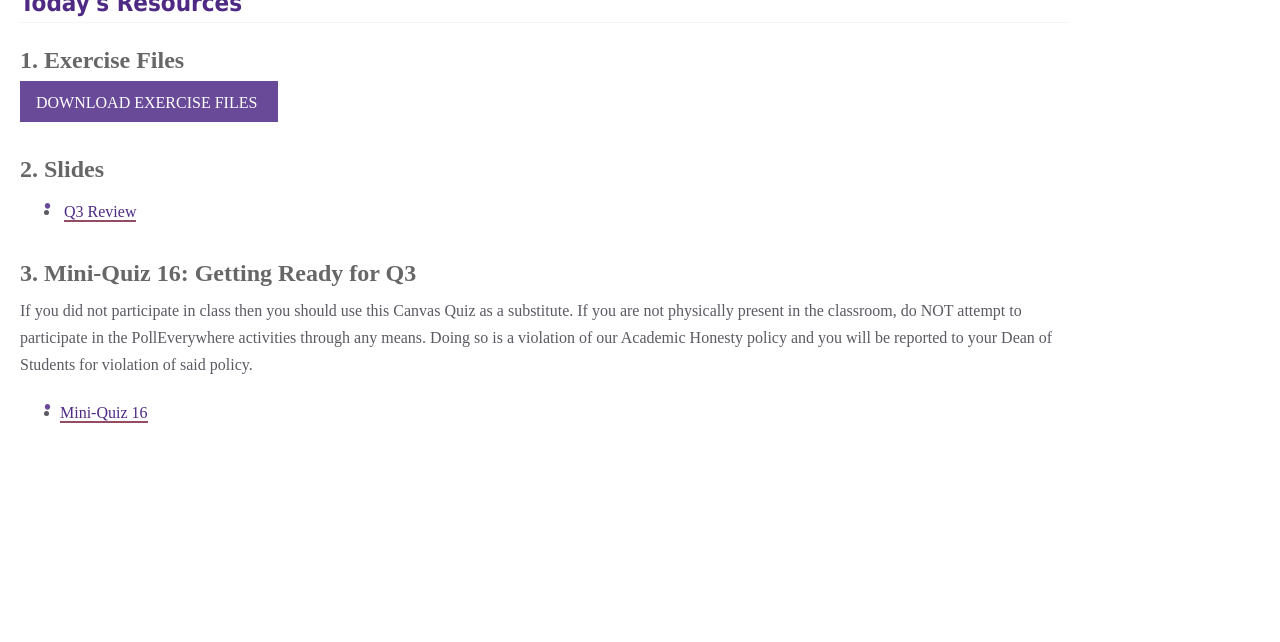
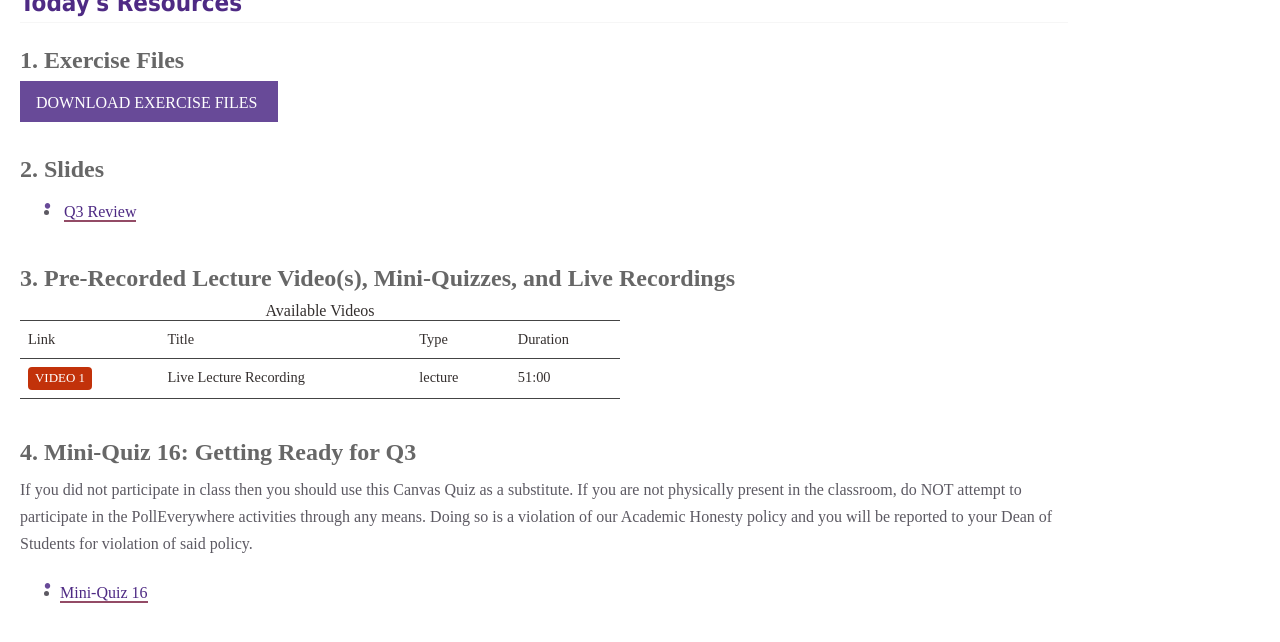
Before and after one commit to shhyou/bain-cs111-web-fork, a Jekyll site: the page built from pages/_lectures/week09_lecture03.md, in a window 1280 px wide and 900 px high, scrolled down 521 px. Shown: the top 642 px of the window. Built offline with Jekyll 4.4.1, drawn with Linux system fonts in a browser that asks for light colours; some web fonts are replaced.

Commit message:
wk9.3 vid

```diff
--- a/pages/_lectures/week09_lecture03.md
+++ b/pages/_lectures/week09_lecture03.md
@@ -15,6 +15,11 @@ mini_quiz_id: quizzes/223264
 mini_quiz_num: 16
 mini_quiz_title: Getting Ready for Q3
 exercise_url: "lecture23.zip"
+videos:
+   - url: https://northwestern.hosted.panopto.com/Panopto/Pages/Viewer.aspx?id=8eed8c54-6c04-4538-930e-b0780012e40e
+     live: 1
+     title: "Live Lecture Recording"
+     duration: "51:00"
 ---
 
 Today we'll spend most of our time reviewing for Quiz 3 by doing some practice questions. In addition to Practice Quiz 3, don't forget there's also Practice Quizzes 1 and 2, and your REAL Quiz 1 & 2, and Exercise 7 all as ways of getting prepared.
```
